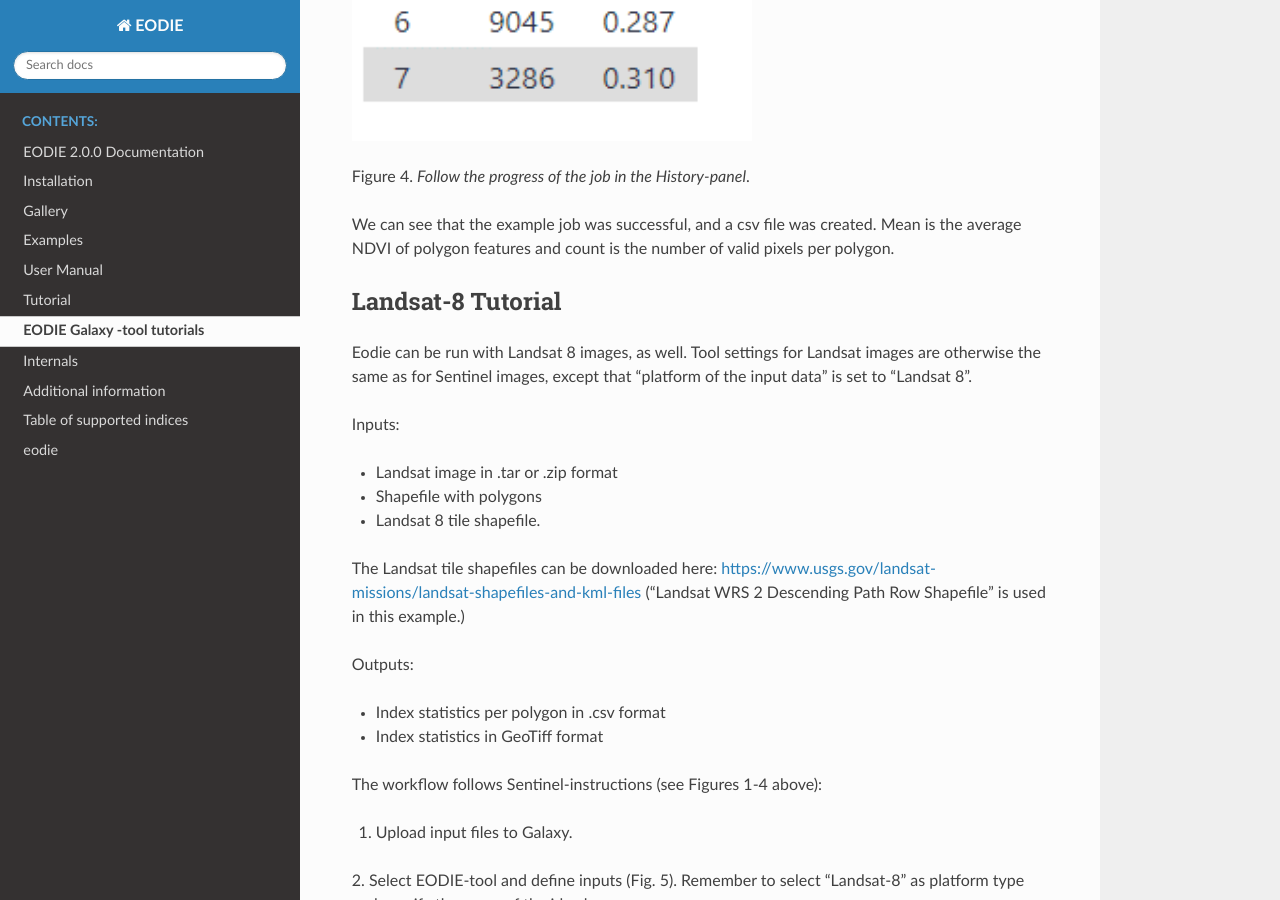
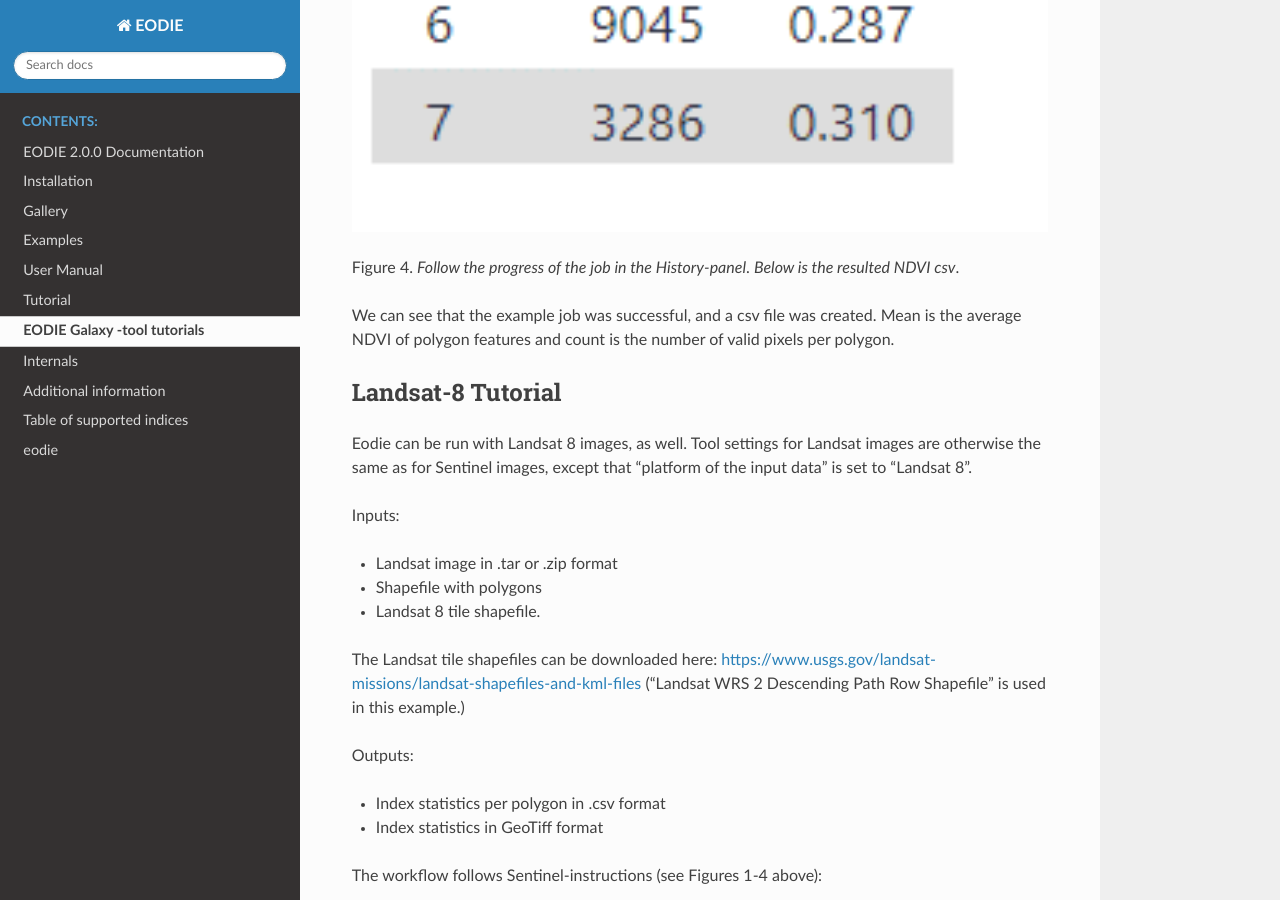
Before and after one commit to samumantha/EODIE, a Sphinx documentation site: the page built from docs/Galaxy.rst, in a window 1280 px wide and 900 px high, scrolled down 3273 px. Built offline with Sphinx 7.4.7 and the Read the Docs theme 2.0.0, drawn with Linux system fonts in a browser that asks for light colours.

Commit message:
Galaxy edit

```diff
--- a/docs/Galaxy.rst
+++ b/docs/Galaxy.rst
@@ -37,8 +37,8 @@
 auxiliary files (.shx, .dbf and .prj in this example). Use option “Regular” for satellite data.
 
 
-.. figure:: galaxy_fig1.png
-   :width: 500
+.. figure:: figure1.png
+   :width: 800
    :alt: Figure 1. Uploading data to Galaxy.
    :align: center
    :figclass: align-center
@@ -51,8 +51,8 @@
 refers to the name of the shapefile column that contains polygon ids.
 
 
-.. figure:: Galaxy_fig2.jpg
-  :width: 500
+.. figure:: figure2.png
+  :width: 800
   :alt: Figure 2. Define inputs in the tool window.
 
   Figure 2. *Define inputs in the tool window*.
@@ -64,8 +64,8 @@
 When all inputs are defined, click “Execute” at the bottom of the tool window.
 
 
-.. figure:: galaxy_fig3.jpg
-  :width: 500
+.. figure:: figure3.png
+  :width: 800
   :alt: Figure 3. Advanced options.
 
   Figure 3. *Advanced options*.
@@ -79,14 +79,14 @@
 
 |pic4a|  |pic4b|
 
-Figure 4. *Follow the progress of the job in the History-panel*.
+Figure 4. *Follow the progress of the job in the History-panel*. *Below is the resulted NDVI csv*.
 
-.. |pic4a| image:: galaxy_fig4.jpg
+.. |pic4a| image:: figure4.png
   :width: 400
   :alt: Figure 4. History-panel
 
 .. |pic4b| image:: galaxy_fig4b.png
-  :width: 400
+  :width: 800
   :alt: Figure 4. History-panel
 ..
 
@@ -131,7 +131,7 @@
 
 
 .. figure:: landsat_galaxy.png
-  :width: 500
+  :width: 800
   :alt: Figure 5. Landsat example.
 
   Figure 5. *Landsat example*.
```
Also changed, not shown: docs/figure2.png (added), docs/figure3.png (added), docs/figure4.png (added), figure1.png (added).
